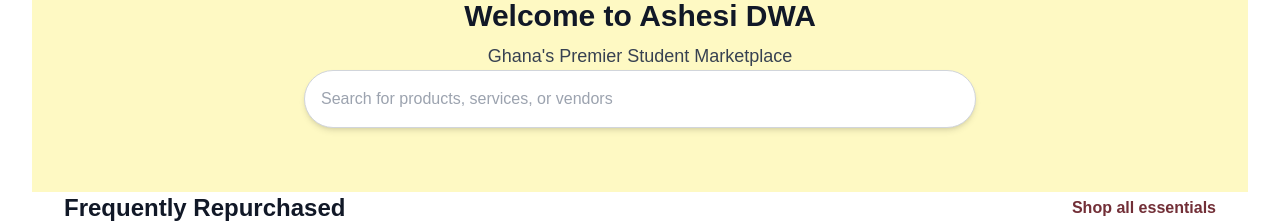
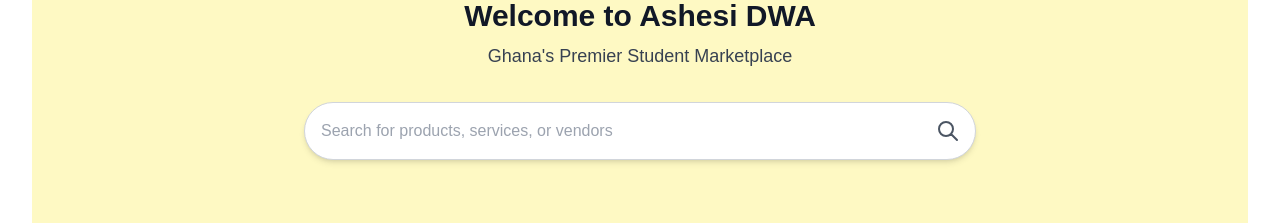
Before and after one commit to madstone0-0/dwa, a React (Vite) app in the folder frontend/: page /landing in a window 1280 px wide. Shown: the part 202-425 px from the top of the page. Built offline with nearby package versions, Linux system fonts and the light colour scheme.

Commit message:
fully implement search functionality

```diff
--- a/frontend/src/pages/landing.tsx
+++ b/frontend/src/pages/landing.tsx
@@ -26,6 +26,8 @@ function LandingPage() {
   const navigate = useNavigate();
   const [recentlyViewed] = useState<Array<any>>([]);
   const [cartItems, setCartItems] = useState<CartItem[]>([]);
+  const [searchTerm, setSearchTerm] = useState('');
+  const [filteredItems, setFilteredItems] = useState<any[]>([]);
 
   const SectionHeader = ({ title, linkText }: SectionHeaderProps) => (
     <div className="w-full flex justify-between items-center mb-4 px-8">
@@ -61,6 +63,29 @@ function LandingPage() {
 
   const getTotalItems = () => {
     return cartItems.reduce((total, item) => total + item.quantity, 0);
+  };
+
+  const handleSearch = (e: React.ChangeEvent<HTMLInputElement>) => {
+    const term = e.target.value.toLowerCase();
+    setSearchTerm(term);
+
+    const allItems = [
+      ...Object.values(CATEGORIES),
+      ...[
+        { id: 1, name: "Essential Item 1", price: 12.99, image: "/images/repurchase-1.jpg" },
+        { id: 2, name: "Essential Item 2", price: 12.99, image: "/images/repurchase-2.jpg" },
+        { id: 3, name: "Essential Item 3", price: 12.99, image: "/images/repurchase-3.jpg" },
+        { id: 4, name: "Essential Item 4", price: 12.99, image: "/images/repurchase-4.jpg" }
+      ],
+      ...['Hair Styling', 'Tutoring', 'Graphic Design']
+    ];
+
+    const filtered = allItems.filter((item) => {
+      const searchString = typeof item === 'string' ? item.toLowerCase() : item.name.toLowerCase();
+      return searchString.includes(term);
+    });
+
+    setFilteredItems(filtered);
   };
 
   return (
@@ -106,13 +131,55 @@ function LandingPage() {
           <h2 className="text-3xl font-bold text-gray-900 mb-2">Welcome to Ashesi DWA</h2>
           <p className="text-gray-700 text-lg">Ghana's Premier Student Marketplace</p>
           {/* Search bar */}
-          <div className="w-full max-w-2xl mx-auto">
+        <div className="w-full max-w-2xl mx-auto mt-8 relative">
+          <div className="relative flex items-center">
             <input
               type="text"
+              value={searchTerm}
+              onChange={handleSearch}
               placeholder="Search for products, services, or vendors"
-              className="w-full p-4 rounded-full border border-gray-300 focus:outline-none focus:ring-2 focus:ring-yellow-500 shadow-md"
+              className="w-full p-4 pr-12 rounded-full border border-gray-300 focus:outline-none focus:ring-2 focus:ring-yellow-500 shadow-md"
             />
+            <button
+              className="absolute right-2 p-2 text-gray-600 hover:text-yellow-500"
+              onClick={() => {/* Add search submission logic here */}}
+            >
+              <svg xmlns="http://www.w3.org/2000/svg" className="h-6 w-6" fill="none" viewBox="0 0 24 24" stroke="currentColor">
+                <path strokeLinecap="round" strokeLinejoin="round" strokeWidth={2} d="M21 21l-6-6m2-5a7 7 0 11-14 0 7 7 0 0114 0z" />
+              </svg>
+            </button>
           </div>
+
+          {/* Search Results Dropdown */}
+          {searchTerm && filteredItems.length > 0 && (
+            <div className="absolute z-10 w-full bg-white mt-2 rounded-lg shadow-lg border border-gray-200 max-h-96 overflow-y-auto">
+              {filteredItems.map((item, index) => (
+                <div
+                  key={index}
+                  className="p-4 hover:bg-gray-50 cursor-pointer border-b last:border-b-0"
+                  onClick={() => {
+                    setSearchTerm('');
+                    setFilteredItems([]);
+                  }}
+                >
+                  <div className="flex items-center">
+                    {typeof item === 'string' ? (
+                      <span>{item}</span>
+                    ) : (
+                      <>
+                        <img src={item.image} alt={item.name} className="w-12 h-12 object-cover rounded mr-4" />
+                        <div>
+                          <p className="font-semibold">{item.name}</p>
+                          {item.price && <p className="text-sm text-gray-600">GH₵{item.price}</p>}
+                        </div>
+                      </>
+                    )}
+                  </div>
+                </div>
+              ))}
+            </div>
+          )}
+        </div>
         </div>
 
         {/* Frequently Repurchased */}
```
